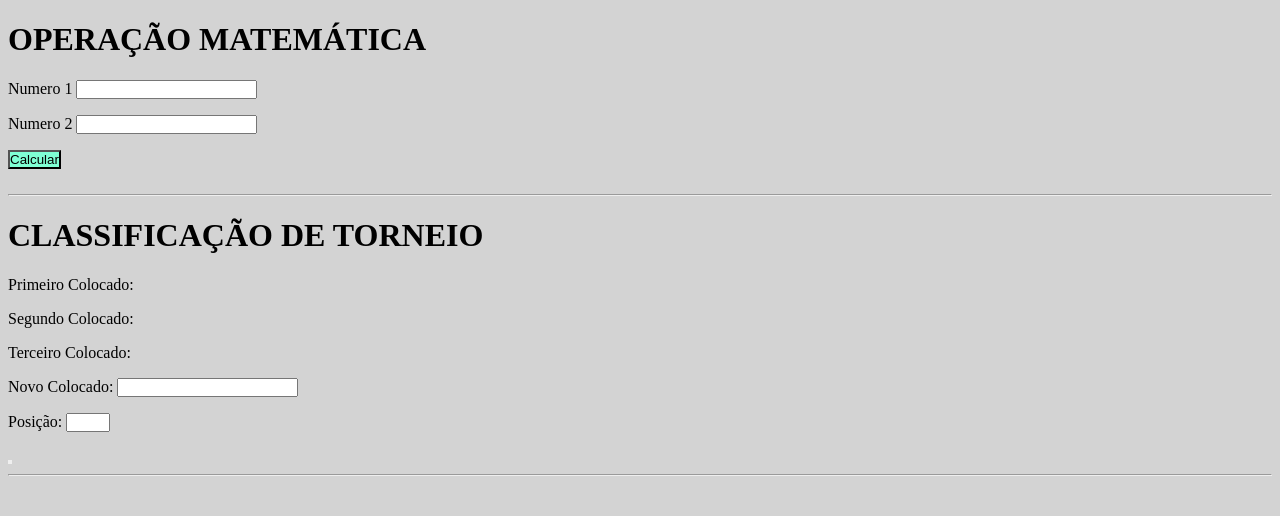
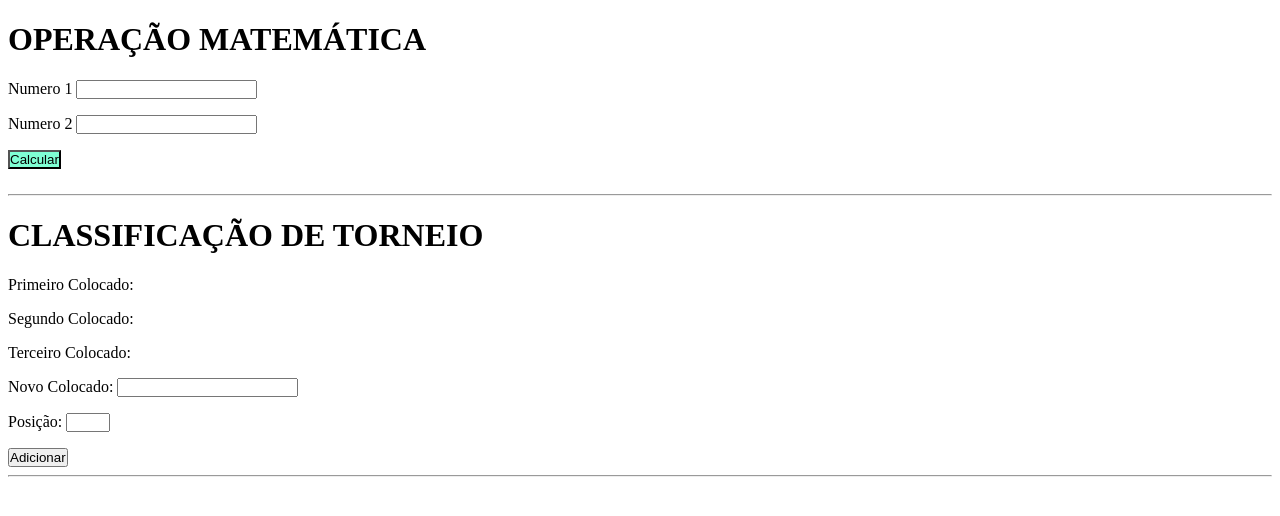
Before and after one commit to ianmonteirom/Projeto4, a plain HTML site: page index.html in a window 1280 px wide. Drawn offline with Linux system fonts and the light colour scheme.

Commit message:
Criando o script da classificação torneio

```diff
--- a/css/style.css
+++ b/css/style.css
@@ -1,9 +1,5 @@
 * {
     padding: 0;
-}
-
-body {
-    background-color: lightgray;
 }
 
 #calc {
--- a/index.html
+++ b/index.html
@@ -28,7 +28,7 @@
     <p>Terceiro Colocado: <span class="time"></span></p>
     <p>Novo Colocado: <input type="text" id="novo"></p>
     <p>Posição: <input type="number" id="posicao" min="1" max="3"></p>
-    <button onclick="inserir()"></button>
+    <input type="button" value="Adicionar" onclick="inserir()">
     <hr>
 
     <script src="script.js"></script>
--- a/script.js
+++ b/script.js
@@ -5,3 +5,9 @@ function calc() {
     let res = document.querySelector('#resultado');
     res.innerHTML = num1 * num2;
 }
+
+function inserir() {
+    let numero = document.querySelector('#posicao').value -1;
+    let novo = document.querySelector('#novo').value;
+    document.getElementsByClassName('time')[numero].innerHTML = novo;
+}
```
